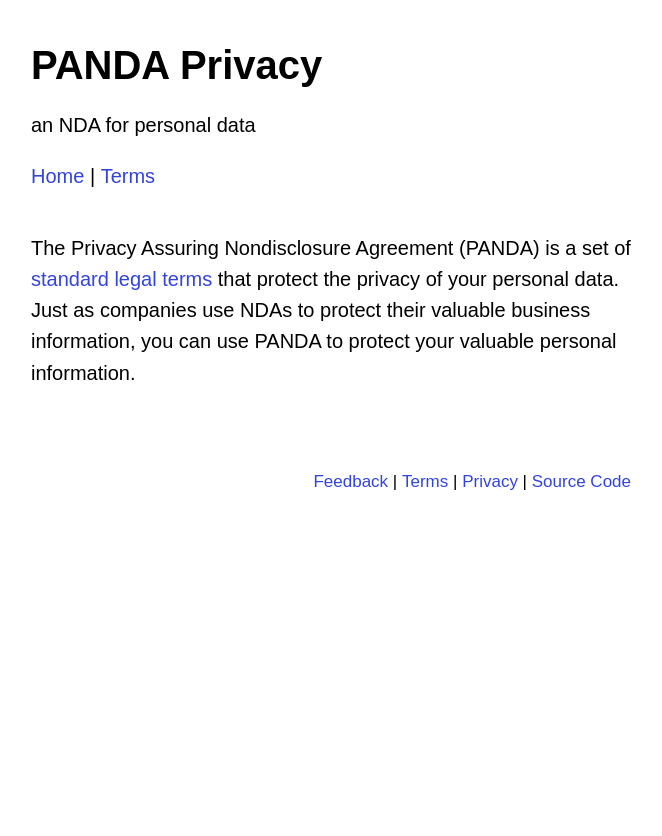
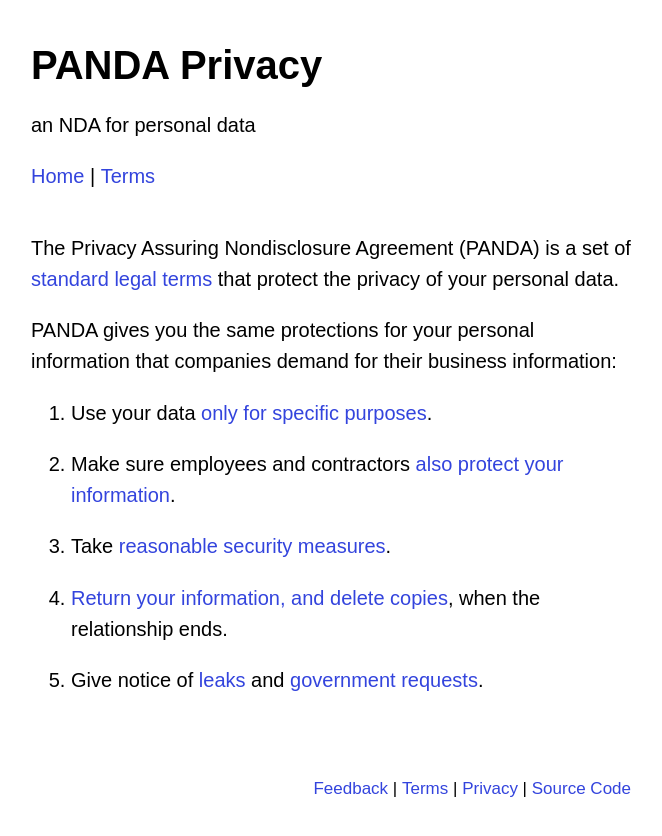
Before and after one commit to pandaprivacy/pandaprivacy.org, a Jekyll site: the page built from index.md, in a window 1280 px wide. Shown: the top 836 px of the page, without its empty margins (309-971 px from the left). Built offline with Jekyll 4.4.1, drawn with Linux system fonts in a browser that asks for light colours.

Commit message:
Homepage: Summarize protections

```diff
--- a/index.md
+++ b/index.md
@@ -2,7 +2,19 @@
 layout: default
 ---
 
-The Privacy Assuring Nondisclosure Agreement (PANDA) is a set of [standard legal terms](/versions/1.0.0) that protect the privacy of your personal data.  Just as companies use NDAs to protect their valuable business information, you can use PANDA to protect your valuable personal information.
+The Privacy Assuring Nondisclosure Agreement (PANDA) is a set of [standard legal terms](/versions/1.0.0) that protect the privacy of your personal data.
+
+PANDA gives you the same protections for your personal information that companies demand for their business information:
+
+1.  Use your data [only for specific purposes](/versions/1.0.0#limited-use).
+
+2.  Make sure employees and contractors [also protect your information](/versions/1.0.0#oversight).
+
+3.  Take [reasonable security measures](/versions/1.0.0#security).
+
+4.  [Return your information, and delete copies](/verions/1.0.0#return-and-destruction), when the relationship ends.
+
+5.  Give notice of [leaks](/versions/1.0.0#leaks) and [government requests](/versions/1.0.0#required-disclosure).
 
 {% if site.posts.size > 0 %}
 ## Posts
```
